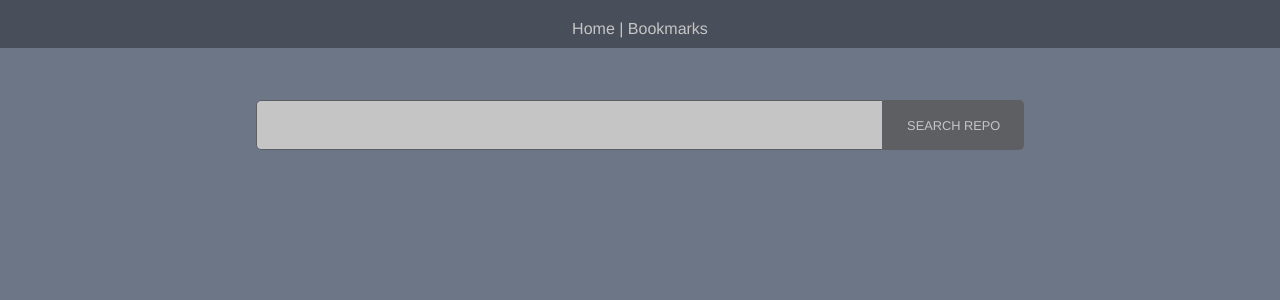
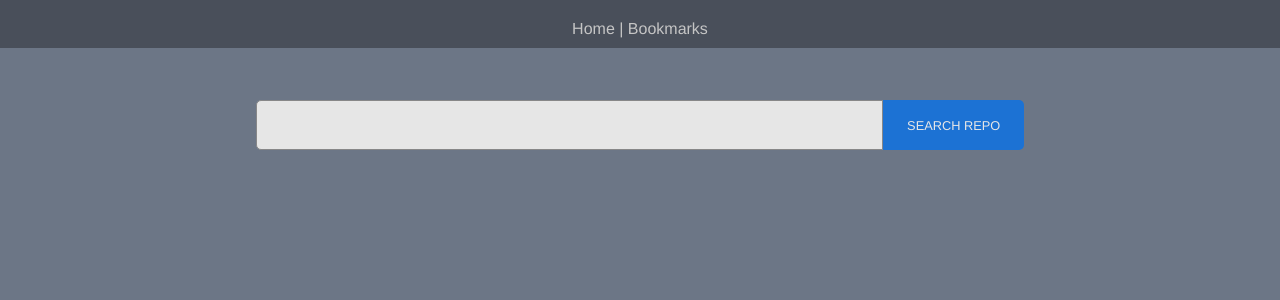
Before and after one commit to danpriori/fetch-github-repo-vue, a Vue app: page / in a window 1280 px wide. Shown: the top 300 px of the page. Built offline with nearby package versions, Linux system fonts and the light colour scheme; what vue-toasted would draw is missing.

Commit message:
update modal button, add keypress enter on search and style

```diff
--- a/src/components/Modal.vue
+++ b/src/components/Modal.vue
@@ -17,7 +17,7 @@
 
           <div class="modal-footer">
             <slot name="footer">
-              <v-btn small @click="$emit('close')">OK</v-btn>
+              <v-btn @click="$emit('close')">OK</v-btn>
             </slot>
           </div>
         </div>
--- a/src/views/Home.vue
+++ b/src/views/Home.vue
@@ -2,7 +2,7 @@
   <div class="home">
     <div class="input-container">
       <div class="input-group">
-        <input type="text" v-model="repo" />
+        <input type="text" v-on:keypress.enter="searchRepo" v-model="repo" />
         <button @click="searchRepo" type="submit">
           Search Repo
         </button>
@@ -11,7 +11,6 @@
             <v-progress-circular
               v-if="showLoading"
               indeterminate
-              color="amber"
             ></v-progress-circular>
           </div>
         </transition>
@@ -49,7 +48,6 @@ export default {
     searchRepo() {
       this.repoName = this.repo;
       this.$store.commit("searchRepoName", this.repoName);
-      this.$forceUpdate();
     },
     checkLoading(isLoading) {
       this.isLoading = isLoading;
@@ -60,9 +58,10 @@ export default {
 
 <style lang="scss">
 // variables
-$gray-solid1-border: 1px solid #5d5f63;
-$white: rgb(197, 197, 197);
+$gray-solid1-border: 1px solid #878788;
+$white: rgb(230, 230, 230);
 $gray: #5d5f63;
+$light-blue: #1c72d4;
 
 .home {
   padding-top: 100px;
@@ -96,7 +95,7 @@ $gray: #5d5f63;
         width: 150px;
         height: 50px;
         -webkit-appearance: none;
-        background: $gray;
+        background: $light-blue;
         color: $white;
         text-transform: uppercase;
         border: none;
```
